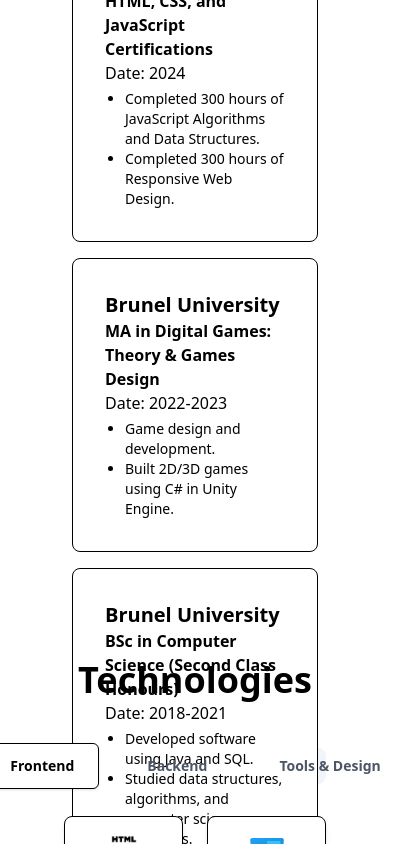
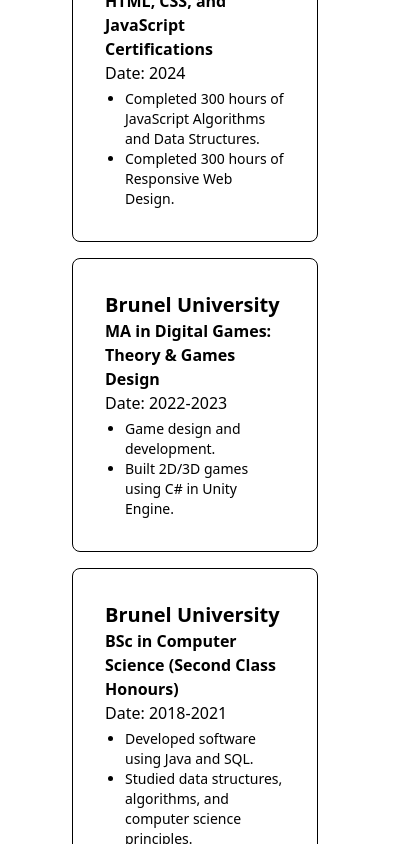
Before and after one commit to DevKhan786/my-portfolio, a React (Vite) app: page / in a window 390 px wide. Shown: the part 1156-2000 px from the top of the page, 420 px wide, since content can reach past the window. Built offline with nearby package versions, Linux system fonts and the light colour scheme.

Commit message:
responsive

```diff
--- a/src/components/Main.tsx
+++ b/src/components/Main.tsx
@@ -2,7 +2,7 @@
 
 const Main = () => {
   return (
-    <div className="h-screen bg-white flex flex-col" id="resume">
+    <div className="min-h-screen bg-white flex flex-col" id="resume">
       <h1 className="mt-16 text-6xl font-extrabold text-black mb-12 text-center">
         Resume
       </h1>
--- a/src/components/Projects.tsx
+++ b/src/components/Projects.tsx
@@ -59,28 +59,28 @@
 
 const Projects = () => {
   return (
-    <div className="min-h-screen bg-white flex flex-col px-32" id="projects">
-      <h1 className="mt-16 text-6xl font-extrabold text-black mb-12 text-center">
-        Projects
-      </h1>
+    <div className="min-h-screen bg-white flex flex-col px-16" id="projects">
+     <h1 className="mt-16 text-4xl sm:text-5xl md:text-6xl font-extrabold text-black mb-12 text-center">
+          Projects
+        </h1>
 
       <Tabs defaultValue="Project1">
         <TabsList className="flex justify-center space-x-4 sm:space-x-2 gap-2 sm:gap-4 mb-8">
           <TabsTrigger
             value="Project1"
-            className="px-6 py-3 sm:px-4 sm:py-2 cursor-pointer text-sm sm:text-lg font-semibold transition-all data-[state=active]:border data-[state=active]:border-black data-[state=active]:text-black text-gray-600 hover:text-black"
+            className="px-2 py-3 sm:px-4 sm:py-2 cursor-pointer text-sm sm:text-lg font-semibold transition-all data-[state=active]:border data-[state=active]:border-black data-[state=active]:text-black text-gray-600 hover:text-black"
           >
             Project One
           </TabsTrigger>
           <TabsTrigger
             value="Project2"
-            className="px-6 py-3 sm:px-4 sm:py-2 cursor-pointer text-sm sm:text-lg font-semibold transition-all data-[state=active]:border data-[state=active]:border-black data-[state=active]:text-black text-gray-600 hover:text-black"
+            className="px-2 py-3 sm:px-4 sm:py-2 cursor-pointer text-sm sm:text-lg font-semibold transition-all data-[state=active]:border data-[state=active]:border-black data-[state=active]:text-black text-gray-600 hover:text-black"
           >
             Project Two
           </TabsTrigger>
           <TabsTrigger
             value="Project3"
-            className="px-6 py-3 sm:px-4 sm:py-2 cursor-pointer text-sm sm:text-lg font-semibold transition-all data-[state=active]:border data-[state=active]:border-black data-[state=active]:text-black text-gray-600 hover:text-black"
+            className="px-2 py-3 sm:px-4 sm:py-2 cursor-pointer text-sm sm:text-lg font-semibold transition-all data-[state=active]:border data-[state=active]:border-black data-[state=active]:text-black text-gray-600 hover:text-black"
           >
             Project Three
           </TabsTrigger>
--- a/src/components/Skill.tsx
+++ b/src/components/Skill.tsx
@@ -88,7 +88,7 @@
             <TabsTrigger
               key={index}
               value={category.category}
-              className="px-6 py-3 sm:px-4 sm:py-2 cursor-pointer text-sm sm:text-lg font-semibold transition-all data-[state=active]:border data-[state=active]:border-black data-[state=active]:text-black text-gray-600 hover:text-black"
+              className="px-2 py-3 sm:px-4 sm:py-2 cursor-pointer text-sm sm:text-lg font-semibold transition-all data-[state=active]:border data-[state=active]:border-black data-[state=active]:text-black text-gray-600 hover:text-black"
             >
               {category.category}
             </TabsTrigger>
```
